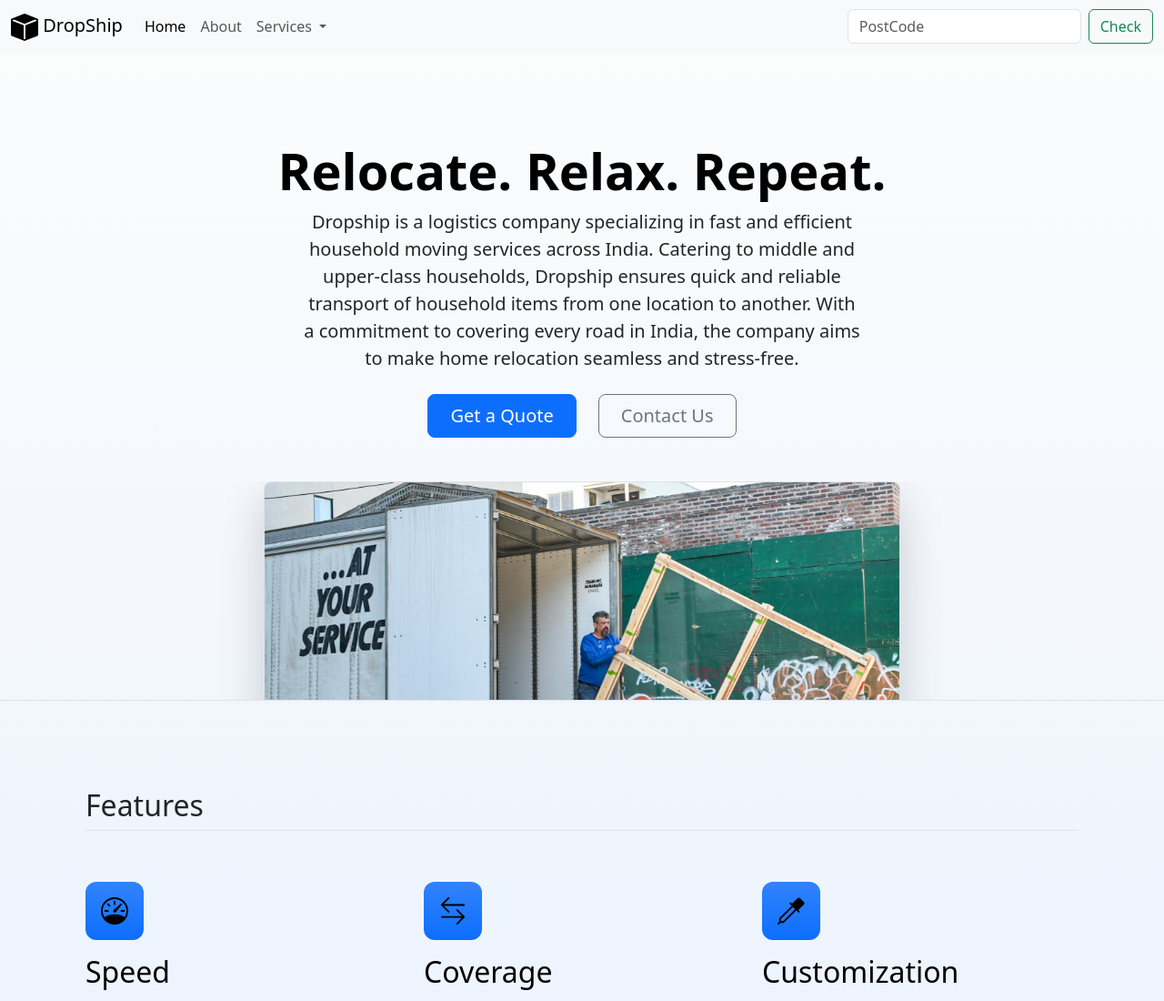
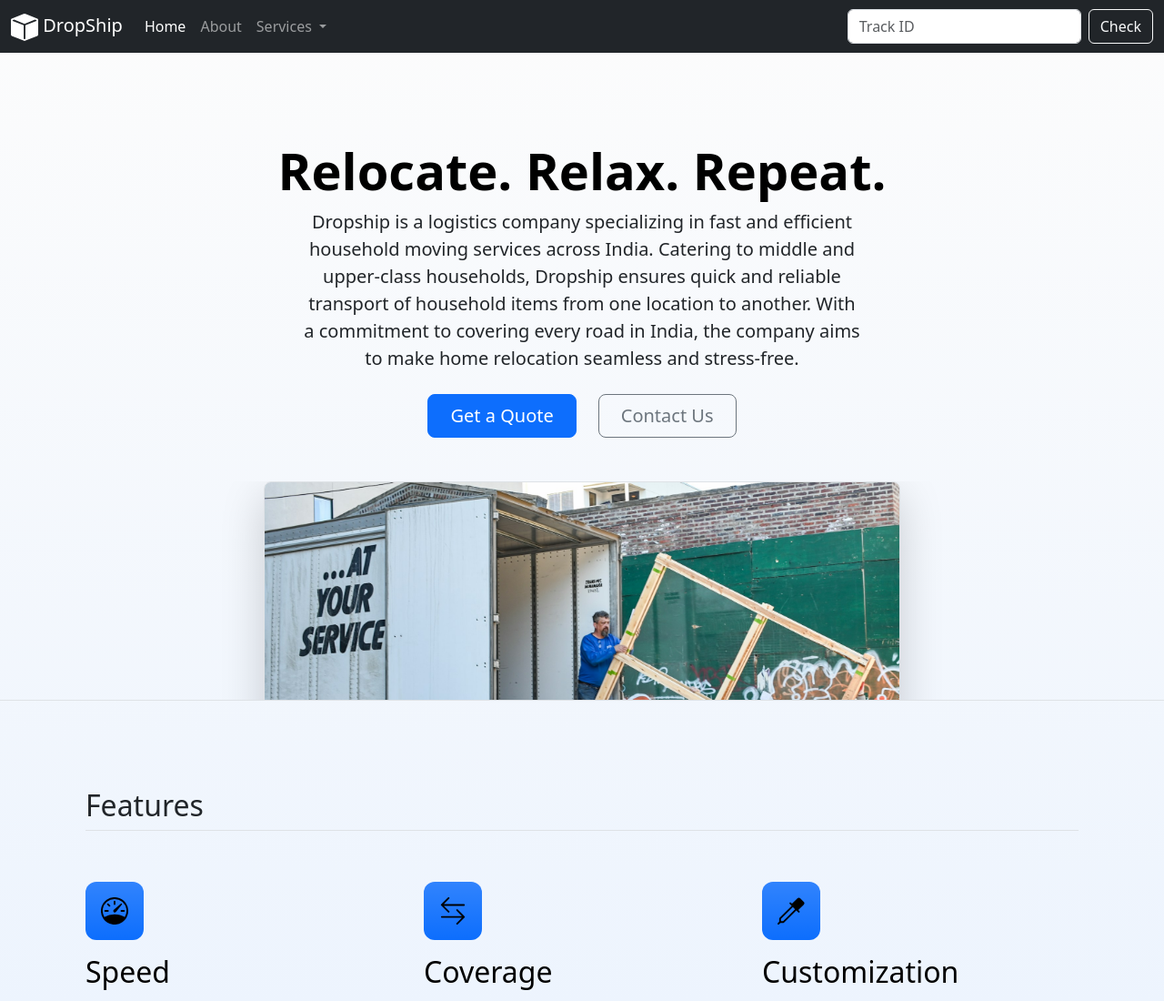
Before and after one commit to CodeyPai/dropship, a plain HTML site: page index.html in a window 1280 px wide. Shown: the top 1100 px of the page at 91% size. Drawn offline with nearby package versions, Linux system fonts and the light colour scheme.

Commit message:
Update index.html

```diff
--- a/index.html
+++ b/index.html
@@ -23,15 +23,19 @@
       border-radius: .75rem;
     }
 
+    .invert_effect {
+            filter: invert(100%);
+    }
+
   </style>
 
 </head>
 
 <body>
 
-    <nav class="navbar navbar-expand-lg navbar-light bg-light">
+    <nav class="navbar navbar-expand-lg navbar-dark bg-dark">
       <div class="container-fluid">
-        <a class="navbar-brand" href="#"><img src="./img/box-fill.svg" alt="drop-ship-brand-logo" height="30"> DropShip</a>
+        <a class="navbar-brand" href="#"><img class="invert_effect" src="./img/box-fill.svg" alt="drop-ship-brand-logo" height="30")> DropShip</a>
         <button class="navbar-toggler" type="button" data-bs-toggle="collapse" data-bs-target="#navbarSupportedContent" aria-controls="navbarSupportedContent" aria-expanded="false" aria-label="Toggle navigation">
           <span class="navbar-toggler-icon"></span>
         </button>
@@ -56,8 +60,8 @@
             </li>
           </ul>
           <form class="d-flex">
-            <input class="form-control me-2" type="search" placeholder="PostCode" aria-label="Search">
-            <button class="btn btn-outline-success" type="submit">Check</button>
+            <input class="form-control me-2" type="search" placeholder="Track ID" aria-label="Search">
+            <button class="btn btn-outline-light" type="submit">Check</button>
           </form>
         </div>
       </div>
```
